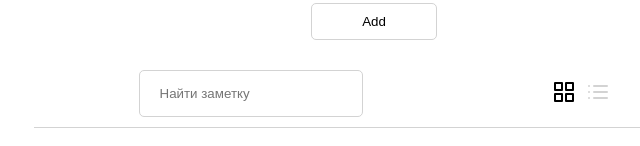
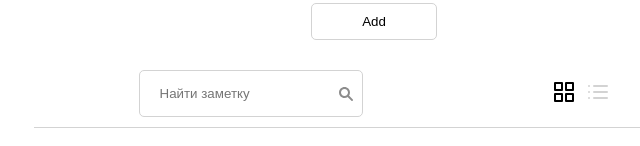
Before and after one commit to Iminrage/vue, a Vue app: page / in a window 1280 px wide. Shown: the part 358-504 px from the top of the page, without its empty margins (266-906 px from the left). Built offline with nearby package versions, Linux system fonts and the light colour scheme.

Commit message:
add wrapper

```diff
--- a/src/components/NotesFilter.vue
+++ b/src/components/NotesFilter.vue
@@ -1,6 +1,8 @@
 <template>
   <div class="filters">
+    <div class="filters__input-wrapper">
       <input class="filters__input" type="text" v-model="value" :placeholder="placeholder" />
+    </div>
     <div class="filters__btns">
       <button
         class="filters__btn filters__btn--grid"
@@ -71,7 +73,7 @@ export default {
     };
   },
   watch: {
-		value(val){
+    value(val) {
       this.$emit("noteSearch", val);
     }
   },
```
Lines whose indentation alone changed are shown as unchanged.
